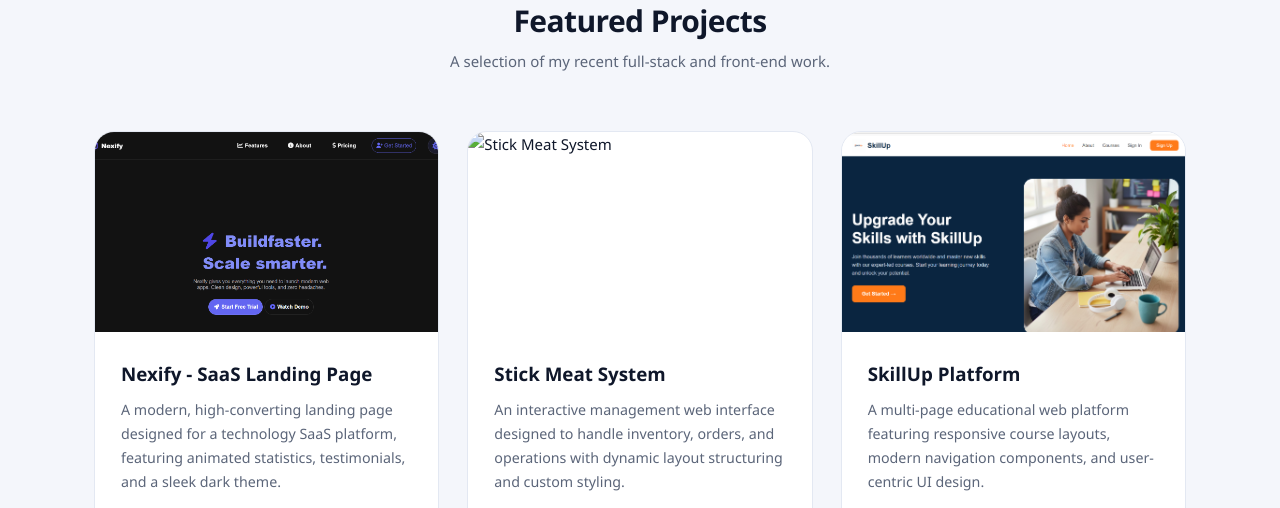
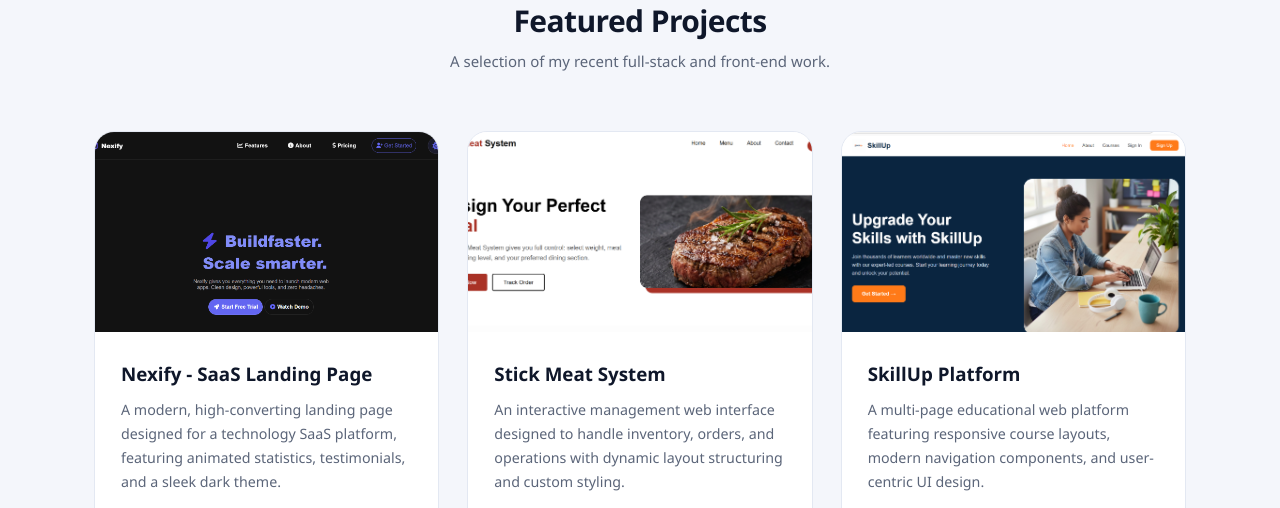
Before and after one commit to ReemHisham55/reem-hisham-portfolio, a plain HTML site: page index.html in a window 1280 px wide. Shown: the part 2120-2628 px from the top of the page. Drawn offline with Linux system fonts and the light colour scheme.

Commit message:
index.html

```diff
--- a/index.html
+++ b/index.html
@@ -173,7 +173,7 @@
         </div>
         <div class="project reveal project-card-with-img">
           <div class="project-img-container">
-            <img src="images/Stick.png" alt="Stick Meat System" class="project-full-img">
+            <img src="Stick.png" alt="Stick Meat System" class="project-full-img">
           </div>
           <div class="project-info">
             <h3>Stick Meat System</h3>
```
